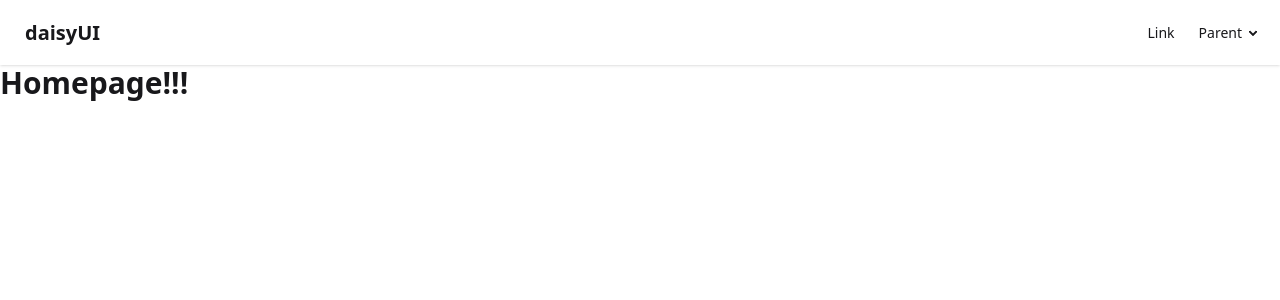
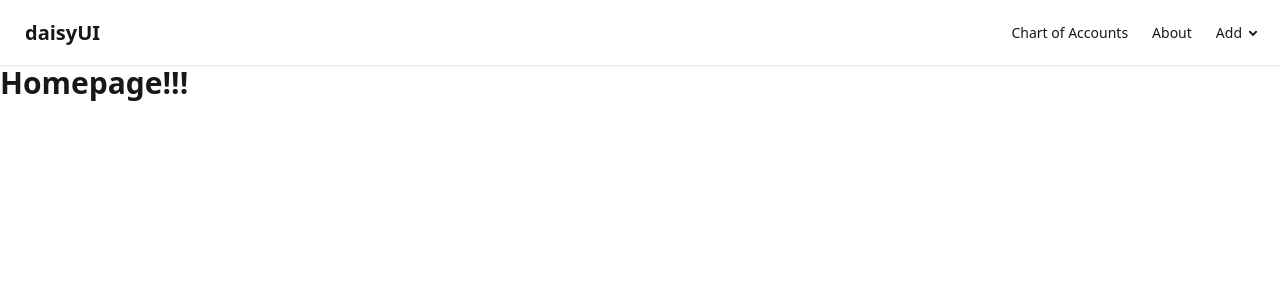
Before and after one commit to Aigito/ledgr, a React (Vite) app in the folder frontend/: page / in a window 1280 px wide. Shown: the top 300 px of the page. Built offline with nearby package versions, Linux system fonts and the light colour scheme.

Commit message:
🔨: Replace a tag with Link

```diff
--- a/frontend/src/components/Navbar.jsx
+++ b/frontend/src/components/Navbar.jsx
@@ -1,4 +1,5 @@
 import React from 'react'
+import { Link } from 'react-router';
 
 const Navbar = () => {
   return (
@@ -8,13 +9,14 @@ const Navbar = () => {
       </div>
       <div className="flex-none">
         <ul className="menu menu-horizontal px-1">
-          <li><a>Link</a></li>
+          <li><Link to="/chart-of-account">Chart of Accounts</Link></li>
+          <li><Link to="/about">About</Link></li>
           <li>
             <details>
-              <summary>Parent</summary>
+              <summary>Add</summary>
               <ul className="bg-base-100 rounded-t-none p-2">
-                <li><a>Link 1</a></li>
-                <li><a>Link 2</a></li>
+                <li><a>Account</a></li>
+                <li><a>Transaction</a></li>
               </ul>
             </details>
           </li>
```
